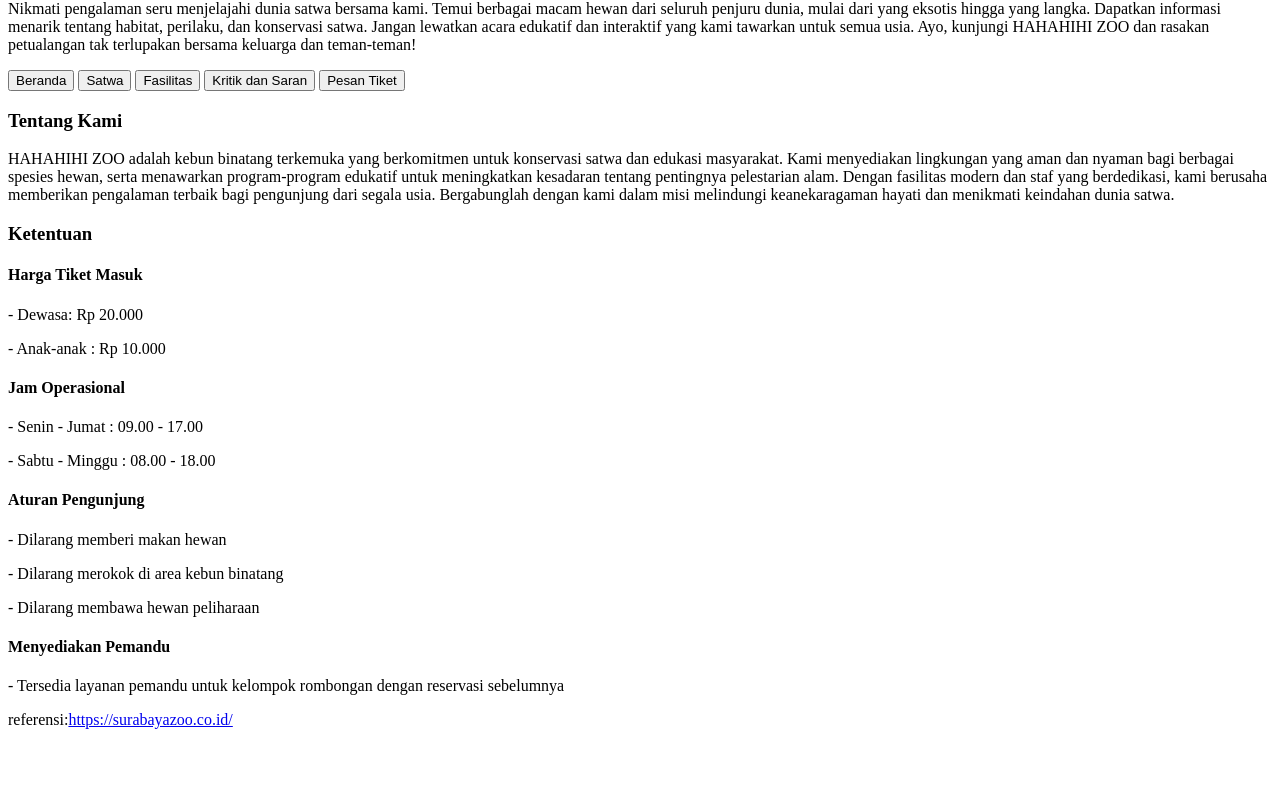
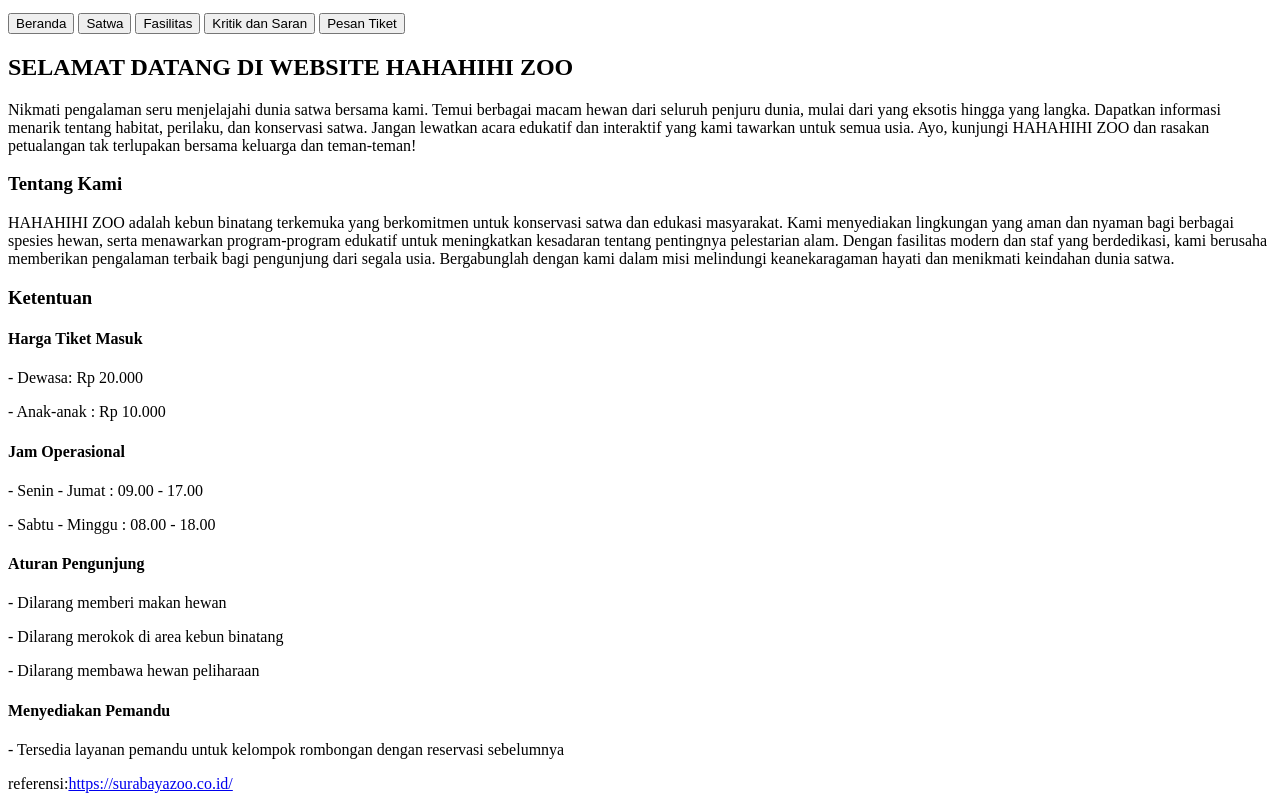
Before and after one commit to MamangolivE/WEB-DASAR, a plain HTML site: page POSTTEST/Posttest_1_Web_Kebun_Binatang/Landing_Page_Web_KebunBinatang.html in a window 1280 px wide. Shown: the part 67-876 px from the top of the page. Before the commit the page ends 812 px from the top, so only its background shows below. Drawn offline with Linux system fonts and the light colour scheme.

Commit message:
first commit

```diff
--- a/POSTTEST/Posttest_1_Web_Kebun_Binatang/Landing_Page_Web_KebunBinatang.html
+++ b/POSTTEST/Posttest_1_Web_Kebun_Binatang/Landing_Page_Web_KebunBinatang.html
@@ -3,6 +3,12 @@
     <head>
         <meta charset="UTF-8">
         <title>HAHAHIHI Zoo</title>
+        <h1>HAHAHIHI Zoo</h1>
+        <button>Beranda</button>
+        <button>Satwa</button>
+        <button>Fasilitas</button>
+        <button>Kritik dan Saran</button>
+        <button>Pesan Tiket</button>
     </head>
     <body>
         <h2>SELAMAT DATANG DI WEBSITE HAHAHIHI ZOO</h2>
@@ -13,11 +19,6 @@
             semua usia. Ayo, kunjungi HAHAHIHI ZOO dan rasakan petualangan tak terlupakan bersama keluarga dan
             teman-teman!
         </p>
-        <button>Beranda</button>
-        <button>Satwa</button>
-        <button>Fasilitas</button>
-        <button>Kritik dan Saran</button>
-        <button>Pesan Tiket</button>
         <h3>Tentang Kami</h3>
         <p>
             HAHAHIHI ZOO adalah kebun binatang terkemuka yang berkomitmen untuk konservasi satwa dan edukasi
```
